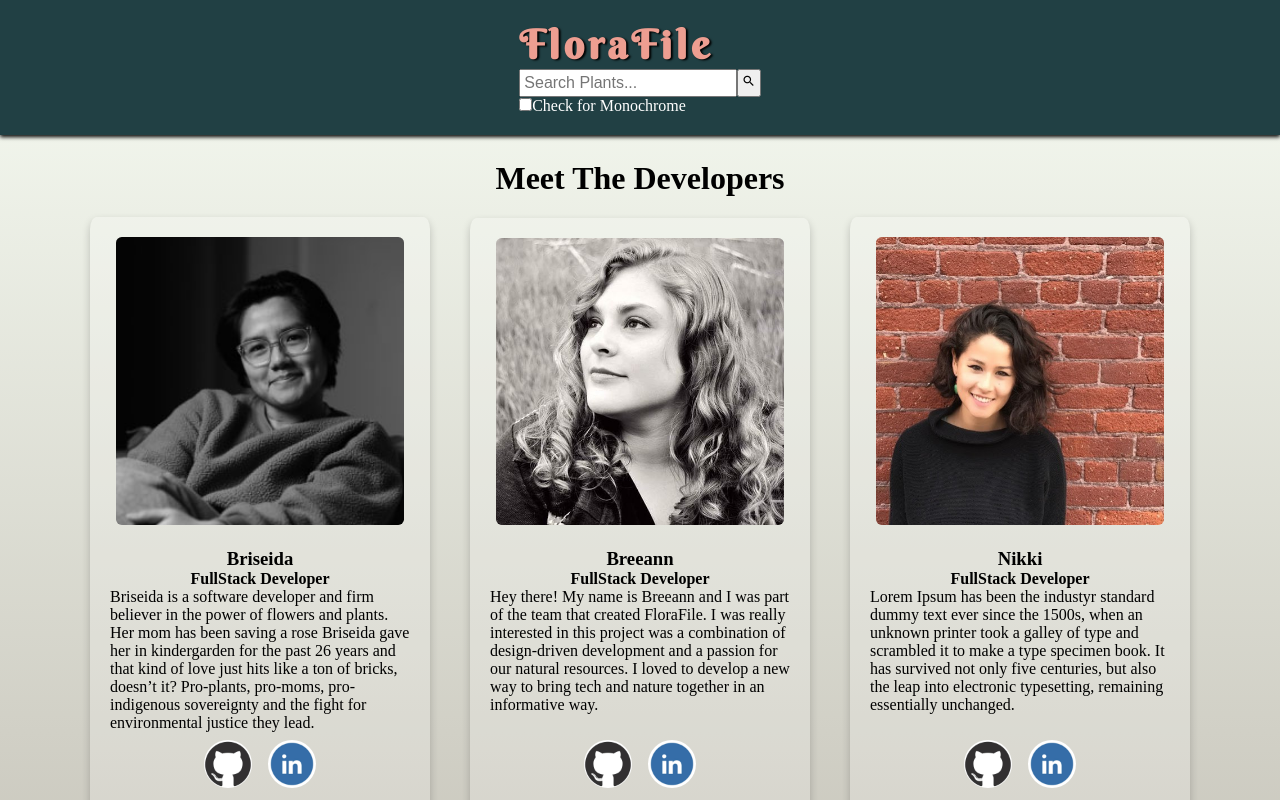
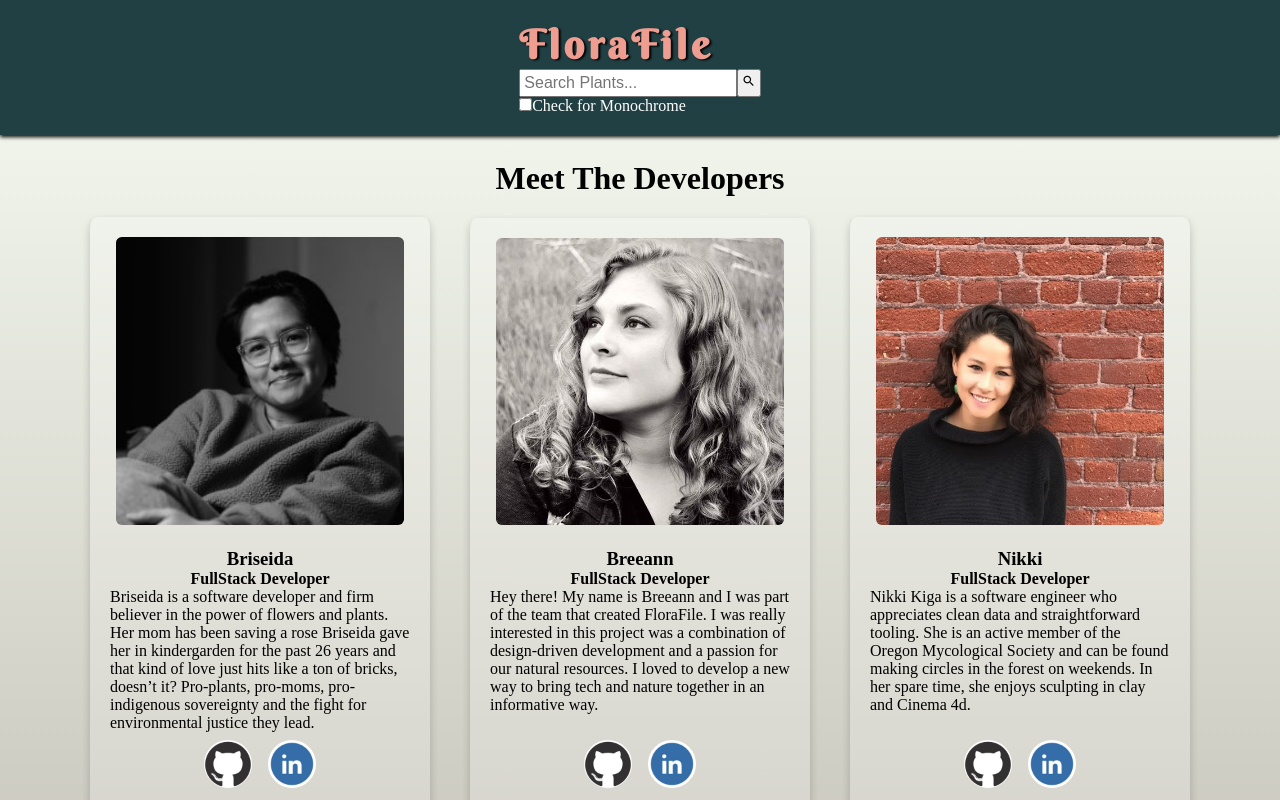
Before and after one commit to GOATDreamTeam/frontend, a React (Create React App) app: page /about-us in a window 1280 px wide. Shown: the top 800 px of the page. Built offline with nearby package versions, Linux system fonts and the light colour scheme; a web font is replaced by a local one.

Commit message:
adding nikkis about us description

```diff
--- a/src/components/aboutus/AboutUs.jsx
+++ b/src/components/aboutus/AboutUs.jsx
@@ -70,7 +70,7 @@
           <img src={NikkiProfile} alt="" className={classes.aboutUsProfileImg}/>
           <h3 className={classes.fullName}>Nikki</h3>
           <h4 className={classes.descriptionTitle}>FullStack Developer</h4>
-          <p>Lorem Ipsum has been the industyr standard dummy text ever since the 1500s, when an unknown printer took a galley of type and scrambled it to make a type specimen book. It has survived not only five centuries, but also the leap into electronic typesetting, remaining essentially unchanged.</p>
+          <p>Nikki Kiga is a software engineer who appreciates clean data and straightforward tooling. She is an active member of the Oregon Mycological Society and can be found making circles in the forest on weekends. In her spare time, she enjoys sculpting in clay and Cinema 4d.</p>
           <br/>
 
           <ul className={classes.socialMediaList}>
@@ -94,6 +94,7 @@
           <h3 className={classes.fullName}>Langston</h3>
           <h4 className={classes.descriptionTitle}>FullStack Developer</h4>
           <p>Langston is a FullStack Developer and a Lover of all Plants.</p>
+          <br/>
           <br/>
           <br/>
           <br/>
@@ -123,6 +124,7 @@
           <br/>
           <br/>
           <br/>
+          <br/>
           <ul className={classes.socialMediaList}>
             <li>
               <a href="https://github.com/PeepTheMoon">
```
